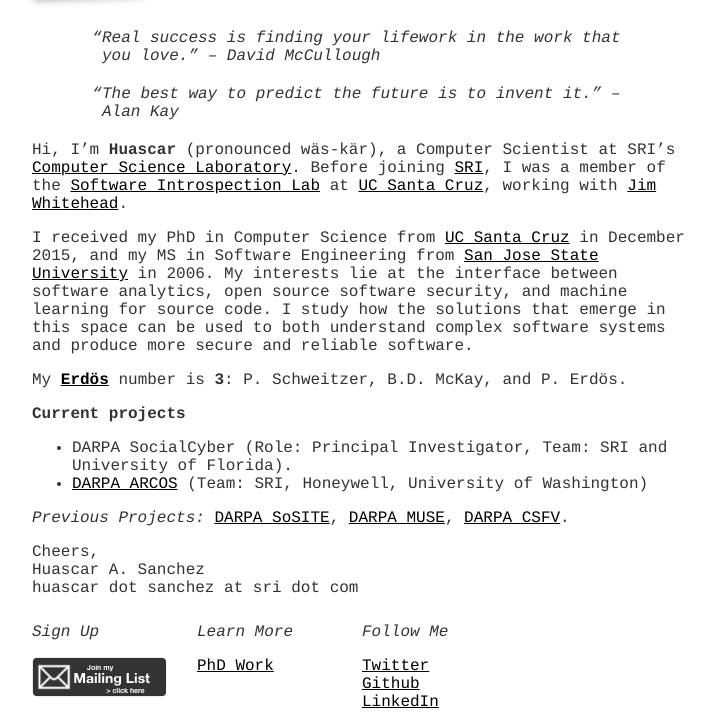
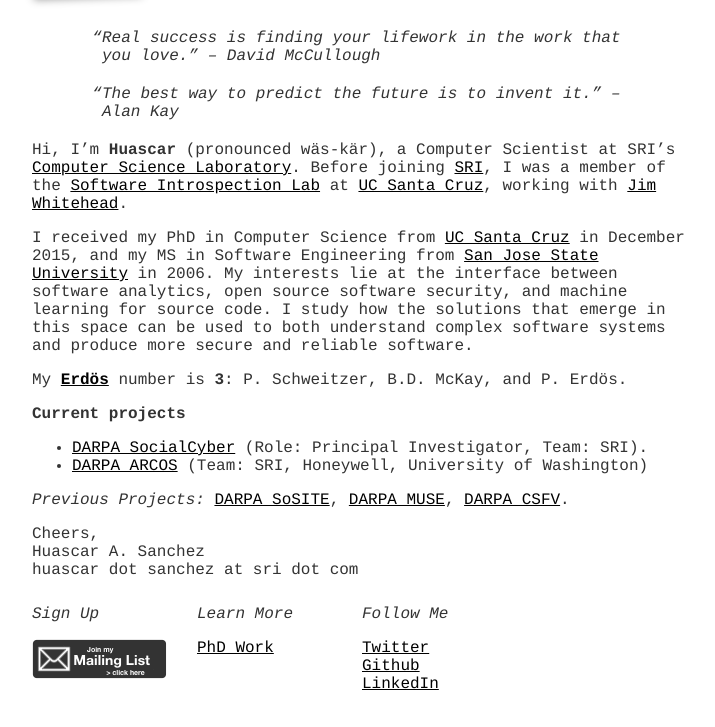
Before and after one commit to hsanchez/hsanchez.github.io, a Jekyll site: the page built from index.md, in a window 1280 px wide, cut to the strip 218-945 px from the top of the page. Shown: the whole strip, without its empty margins (278-993 px from the left). Built offline with Jekyll 4.4.1, drawn with Linux system fonts in a browser that asks for light colours.

Commit message:
adds hyperlink to SocialCyber program

```diff
--- a/index.md
+++ b/index.md
@@ -31,7 +31,7 @@
 
 ## Current projects
 
-- DARPA SocialCyber (Role: Principal Investigator, Team: SRI and University of Florida).
+- [DARPA SocialCyber](https://www.darpa.mil/program/hybrid-ai-to-protect-integrity-of-open-source-code) (Role: Principal Investigator, Team: SRI).
 - [DARPA ARCOS](https://www.darpa.mil/program/automated-rapid-certification-of-software) (Team: SRI, Honeywell, University of Washington)
 
 *Previous Projects:* [DARPA SoSITE](https://www.darpa.mil/program/system-of-systems-integration-technology-and-experimentation), [DARPA MUSE](https://www.darpa.mil/program/mining-and-understanding-software-enclaves), [DARPA CSFV](https://www.darpa.mil/program/crowd-sourced-formal-verification).
```
